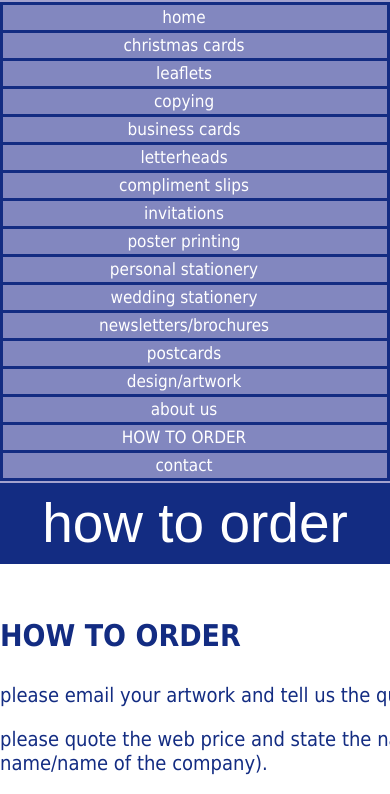
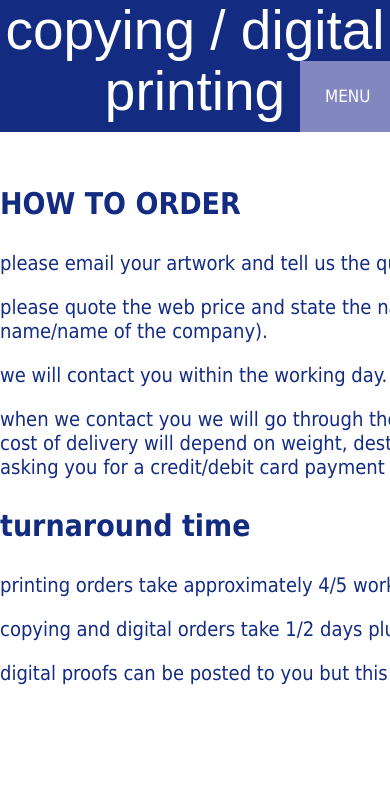
Before and after one commit to AlexTebbutt/Oasis, a PHP site: page /howtoorder.php in a window 390 px wide; the page is wider, and only the part inside the window is pictured. Shown: the top 794 px of that part. After the commit the page ends 685 px from the top of that part, so only its background shows below. Run offline with PHP 8.4, Linux system fonts and the light colour scheme; some libraries are stand-ins or nearby versions.

Commit message:
Bug fixes

```diff
--- a/css/oasisdefault.css
+++ b/css/oasisdefault.css
@@ -479,11 +479,21 @@ a:hover {
 	padding: 2px;
 }
 
+.mobile {
+	background-color: #ffffff;
+	padding-bottom: 1px;
+	width: 100%;
+	transition: all 0.25s ease-in-out;
+}
+
 .hamburger {
-	padding: 5px 20px 10px 0;
-	text-align: right;
-	margin-top: -45px;
+	padding: 25px;
+	text-align: center;
+	margin-top: -61px;
 	margin-bottom: 10px;
+	background-color: #8287BF;
+	width:40px;
+	float: right;
 }
 
 .hamburger a, .hamburger a:hover {
@@ -494,14 +504,8 @@ a:hover {
 	text-transform: uppercase;
 }
 
-.mobile {
-	background-color: #ffffff;
-	margin-top: -483px;
-	transition: all 0.25s ease-in-out;
-}
-
 .show-hide {
-	margin-top: 0;
+	display: none;
 }
 
 #navtitle {
@@ -532,15 +536,15 @@ a:hover {
   font-size: 17px;
   line-height: 21px;
   text-align: center;
-	border-top: 2px solid #a3a2ce;
+/* 	border-top: 2px solid #a3a2ce; */
 }
 
 #navbottom ul {
 	list-style: none;
-  margin: 0 auto 10px auto;
-  padding: 0 0 0 0;
+  margin: 0;
+  padding: 0;
   text-align: center;
-	border-bottom: 2px solid #a3a2ce;
+/* 	border-bottom: 2px solid #a3a2ce; */
 }
 
 #navtop li, #navmiddle li, #navbottom li {
@@ -778,6 +782,10 @@ fieldset#cardtotal ul li label {
   width: 66%;
 }
 
+.sizes {
+	width: 100%;
+}
+
 .sizes td {
   font-size: 25px;
   padding-top: 5px;
@@ -917,7 +925,34 @@ fieldset#cardtotal ul li label {
   line-height: 30px;
 }
 
-@media (min-width: 800px) {
+@media only screen
+  and (min-device-width: 375px)
+  and (max-device-width: 667px)
+  and (-webkit-min-device-pixel-ratio: 2) {
+
+	#bluetop ul li {
+		font-size: 40px;
+		line-height: 30px;
+		font-weight: bold;
+		padding: 20px 0;
+	}
+
+	.hamburger {
+		margin-right: 0;
+		padding: 20px;
+		width: 140px;
+		height: 30px;
+	}
+
+	.hamburger a, .hamburger a:hover {
+		font-size: 34px;
+		line-height: 34px;
+	}
+
+}
+
+@media screen and (min-width: 990px)
+{
 
 	#homebanner, #homebody {
 		width: 587px;
@@ -960,8 +995,15 @@ fieldset#cardtotal ul li label {
 	}
 
 	.mobile {
+		position: relative;
 		margin-top: 0;
 		background-color: #132c82;
+		top: 0;
+		width: 100%;
+	}
+
+	.show-hide {
+		display: block;
 	}
 
 	#bluetop {
--- a/howtoorder.php
+++ b/howtoorder.php
@@ -11,41 +11,9 @@
 </head>
 <body>
 	<div id="holder">
-    <div id="bluetop">
-      <div id="navtop">
-        <ul>
-          <li id="home"><a href="index.php" title="Home">home</a></li>
-          <li id="xmascards"><a href="xmascards.php" title="Christmas Cards">christmas cards</a></li>
-          <li id="leaflets"><a href="leaflets.php" title="leaflets">leaflets</a></li>
-          <li id="copying"><a href="copying.php" title="Copying">copying</a></li>
-          <li id="businesscards"><a href="businesscards.php" title="Business Cards">business cards</a></li>
-          <li id="letterheads"><a href="letterheads.php" title="Letterheads">letterheads</a></li>
-          <li id="complimentslips"><a href="complimentslips.php" title="Compliment Slips">compliment slips</a></li>
-          <li id="invitations"><a href="invitations.php" title="Invitations">invitations</a></li>
-        </ul>
-      </div>
-      <div class="clear"></div>
-      <div id="navmiddle">
-        <ul>
-          <li id="posterprinting"><a href="posterprinting.php" title="Poster Printing">poster printing</a></li>
-          <li id="personalstationery"><a href="personalstationery.php" title="Personal Stationery">personal stationery</a></li>
-          <li id="weddingstationery"><a href="weddingstationery.php" title="Wedding Stationery">wedding stationery</a></li>
-          <li id="newslettersbrochures"><a href="newslettersbrochures.php" title="Newsletters/Brochures">newsletters/brochures</a></li>
-          <li id="postcards"><a href="postcards.php" title="Postcards">postcards</a></li>
-          <li id="designartwork"><a href="designartwork.php" title="Design/Artwork">design/artwork</a></li>
-        </ul>
-      </div>
-      <div class="clear"></div>
-      <div id="navbottom">
-        <ul>
-          <li id="aboutus"><a href="aboutus.php" title="About Us">about us</a></li>
-          <li id="howtoorder"><a href="howtoorder.php" title="How To Order">HOW TO ORDER</a></li>
-          <li id="contact"><a href="contact.php" title="Contact">contact</a></li>
-        </ul>
-      </div>
-      <div class="clear"></div>
-      <div id="navtitle"><h1 class="page-title">how to order</h1></div>
-    </div>
+
+		<?php DispNav('copying'); ?>
+
     <div id="htomain">
     	<h1 class="bold-massive">HOW TO ORDER</h1>
 			<p>please email your artwork and tell us the quantity you require and the paper/card you require.</p>
--- a/includes/htmlfunc.inc.php
+++ b/includes/htmlfunc.inc.php
@@ -123,7 +123,7 @@ function DispNav($page = NULL)
 
 	<div id="bluetop"<?php if($page == 'index') echo ' class="homenav"'; ?>>
 
-		<div class="mobile">
+		<div class="mobile show-hide">
 
 	    <div id="navtop">
 
@@ -185,9 +185,7 @@ function DispNav($page = NULL)
 
     </div>
 
-    <div id="navtitle"><h1 class="page-title"><?php echo $title; ?></h1></div>
-
-    <div class="hamburger"><a class="mobile-menu" href="#">Menu</a></div>
+    <div id="navtitle"><h1 class="page-title"><?php echo $title; ?></h1><div class="hamburger"><a class="mobile-menu" href="#">Menu</a></div></div>
 
   </div>
 
```
